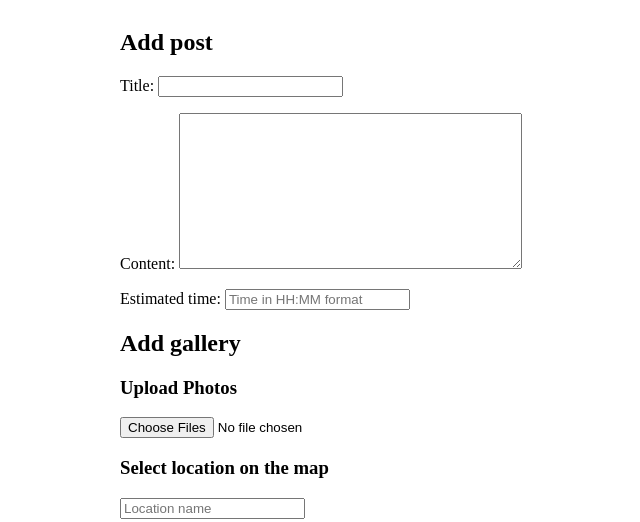
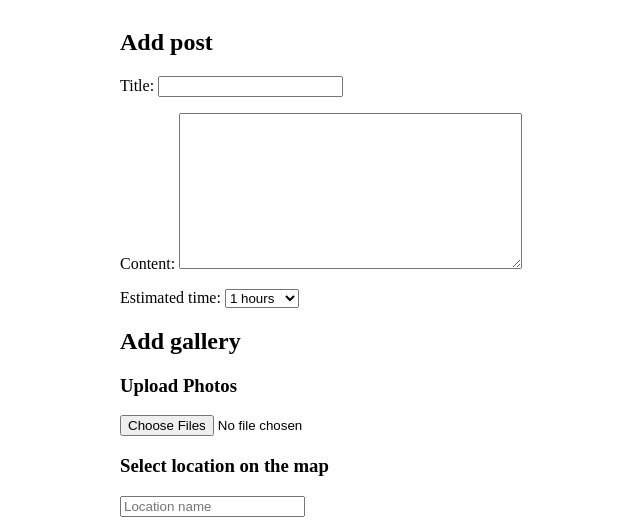
Before and after one commit to BlaneBlake/TravelPortal, a Django app: page /post/new/ in a window 1280 px wide. Shown: the part 185-707 px from the top of the page, without its empty margins (260-900 px from the left). Run offline with Django 3.2, Linux system fonts and the light colour scheme; the visitor is signed in with stand-in values (Sample User, id 1); some libraries are stand-ins or nearby versions.

Commit message:
estimated_time widget change to Select

```diff
--- a/Blog/forms.py
+++ b/Blog/forms.py
@@ -24,7 +24,8 @@ class PostForm(forms.ModelForm):
             'latitude': forms.HiddenInput(),
             'longitude': forms.HiddenInput(),
             'location_url': forms.HiddenInput(),
-            'estimated_time': forms.TextInput(attrs={'placeholder': _('Time in HH:MM format')}),
+            # 'estimated_time': forms.TextInput(attrs={'placeholder': _('Time in HH:MM format')}),
+            'estimated_time': forms.Select(choices=[(timedelta(hours = i), f"{i} {_('hours')}") for i in range(1, 25)]),
         }
         labels = {
             'title': _('Title'),
--- a/templates/blog/post_detail.html
+++ b/templates/blog/post_detail.html
@@ -38,7 +38,7 @@
   {% endif %}
 
   {% if post.estimated_time %}
-    <p><strong>{% trans "Visiting time" %}:</strong> {{ post.estimated_time }}</p>
+    <p><strong>{% trans "Visiting time" %}:</strong> {{ post.estimated_time }} {% trans "hours"%}</p>
   {% endif %}
 
   <p><strong>{% trans "Author" %}:</strong> {{ post.author.username }}</p>
```
Also changed, not shown: README.md, locale/pl/LC_MESSAGES/django.po.
